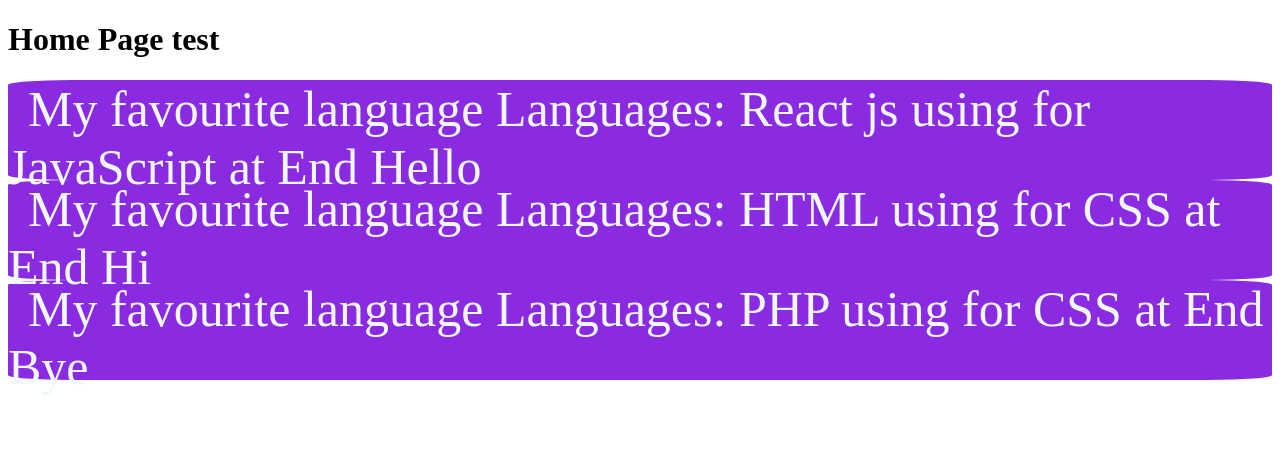
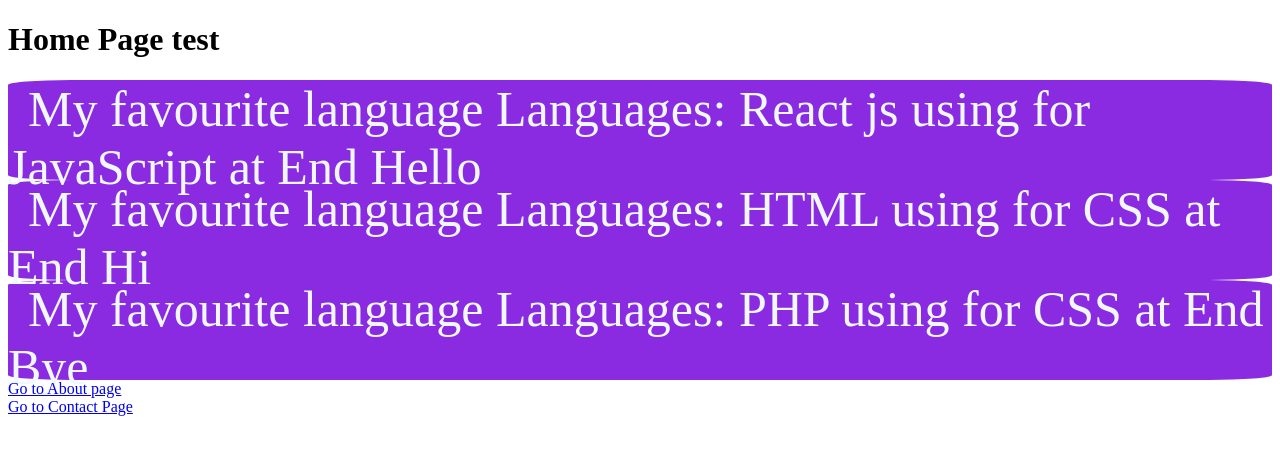
Before and after one commit to HashanMadhu/Second_React_App, a React (Vite) app in the folder Second_React_App(YouTube_SL)/: page / in a window 1280 px wide. Shown: the top 454 px of the page. Built offline with nearby package versions, Linux system fonts and the light colour scheme.

Commit message:
Study import {Link} from 'React-Router-dom'
Go to 'About' & 'Contact' pages through 'Home' page.

```diff
--- a/Second_React_App(YouTube_SL)/src/Pages/Home.jsx
+++ b/Second_React_App(YouTube_SL)/src/Pages/Home.jsx
@@ -1,6 +1,7 @@
 import React from 'react';
 import NewSite from '../Components/NewSite';
 import NewContent from '../Components/NewContent';
+import { Link } from 'react-router-dom';
 
 export default function Home() {
   return (
@@ -10,6 +11,10 @@
       <NewSite project="HTML" using="CSS" end="Hi"/>
       <NewSite project="PHP"using="CSS" end="Bye"/>
 
+      <Link to="about"> Go to About page </Link>
+      <br />
+      <Link to="contact">Go to Contact Page</Link>
+
     </div>
   );
 }
--- a/Second_React_App(YouTube_SL)/src/Pages/about.jsx
+++ b/Second_React_App(YouTube_SL)/src/Pages/about.jsx
@@ -1,9 +1,12 @@
 import React from 'react';
+import { Link } from 'react-router-dom';
 
 export default function about() {
   return (
     <div>
       <h1>This is the About page</h1>
+      <Link to="/">Go back to Home</Link>
     </div>
+
   );
 }
--- a/Second_React_App(YouTube_SL)/src/Pages/contact.jsx
+++ b/Second_React_App(YouTube_SL)/src/Pages/contact.jsx
@@ -1,9 +1,11 @@
 import React from 'react';
+import { Link } from 'react-router-dom';
 
 export default function contact() {
   return (
     <div>
       <h1>This is contact page</h1>
+      <Link to="/">Go to Home Page</Link>
     </div>
   );
 }
```
